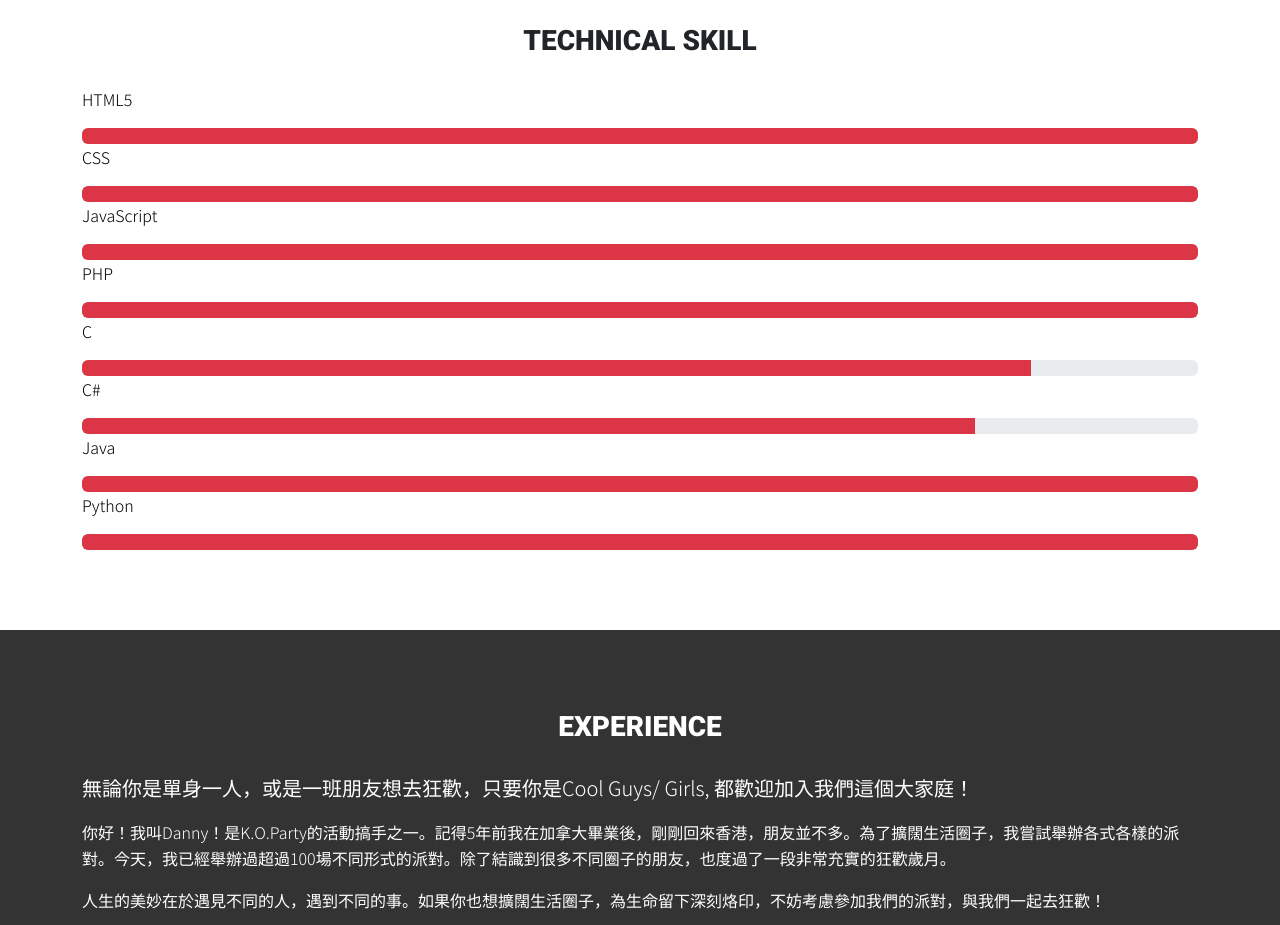
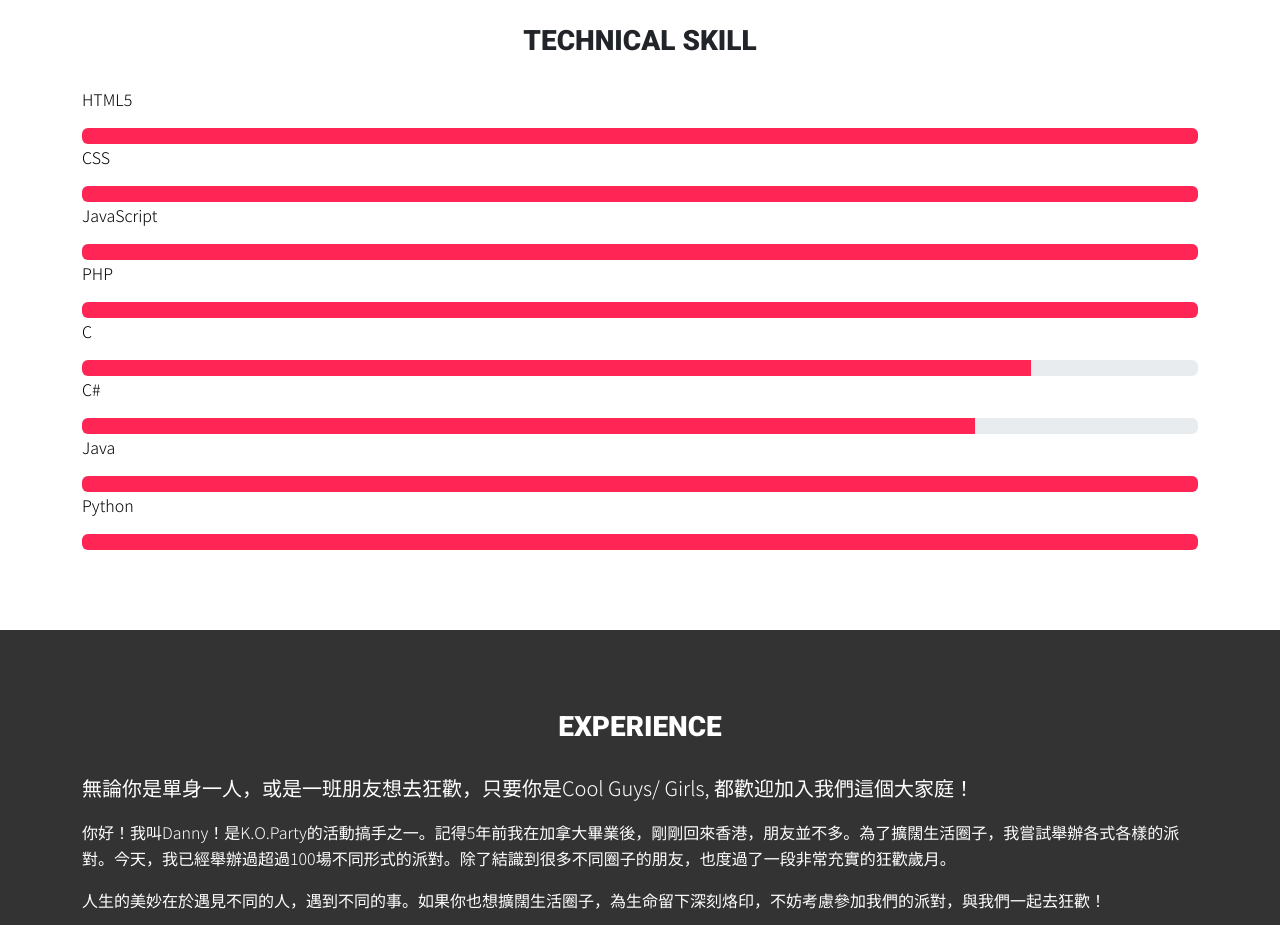
Before and after one commit to BBQHK/MyWebsite, a plain HTML site: page index.html in a window 1280 px wide. Shown: the part 1200-2125 px from the top of the page. Drawn offline with nearby package versions, Linux system fonts and the light colour scheme.

Commit message:
Update style.css

```diff
--- a/css/style.css
+++ b/css/style.css
@@ -71,7 +71,10 @@ p.lead{
 p.skill-name{
     color: rgb(0, 0, 0);
 }
-
+.bg-danger {
+    --bs-bg-opacity: 1;
+    background-color: rgba(255, 38, 85, var(--bs-bg-opacity))!important;
+}
 #experience h3{
     color: white;
 }
```
